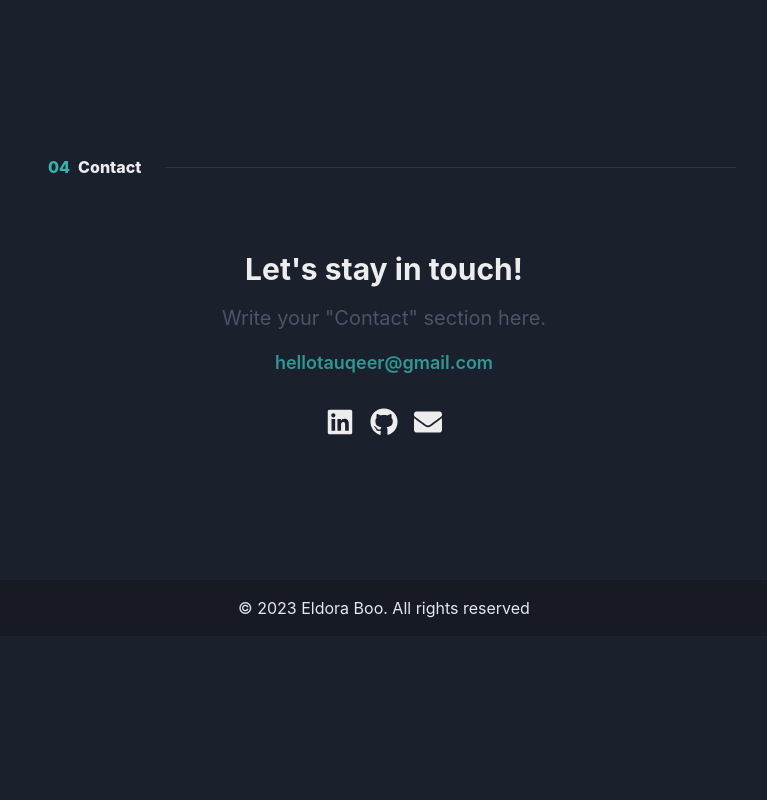
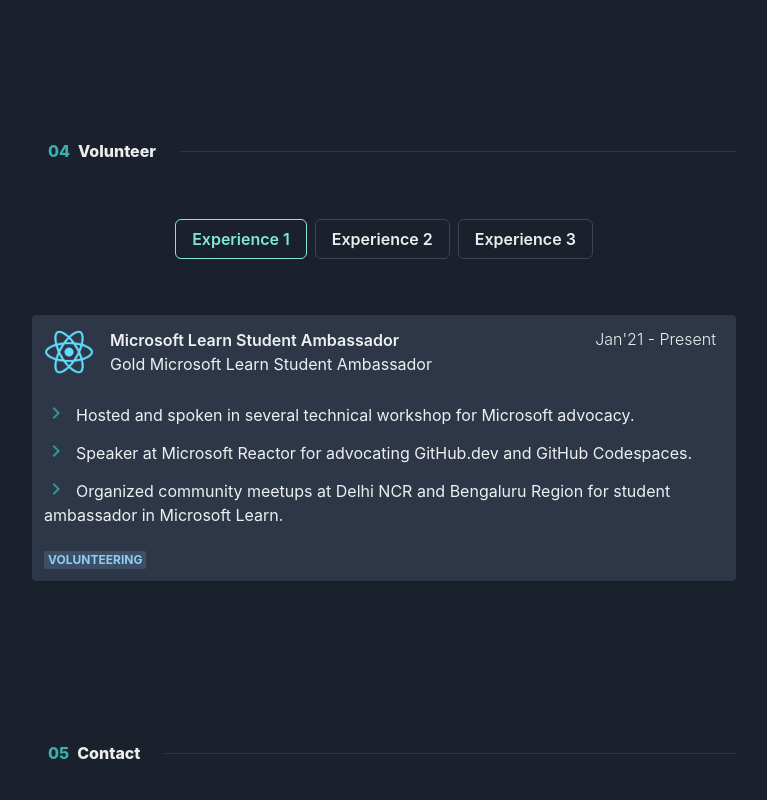
Before and after one commit to TauqeerAhmad5201/Portfolio, a React (Create React App) app: page / in a window 1280 px wide. Shown: the part 3700-4500 px from the top of the page, without its empty margins (256-1023 px from the left). Before the commit the page ends 4336 px from the top, so only its background shows below. Built offline with nearby package versions, Linux system fonts and the light colour scheme.

Commit message:
added volunteer array

```diff
--- a/src/App.js
+++ b/src/App.js
@@ -7,6 +7,7 @@
 import Projects from './components/Projects';
 import Contact from './components/Contact';
 import Footer from './components/Footer';
+import Volunteer from './components/Volunteer'
 
 function App() {
   // Available Colours:
@@ -22,6 +23,7 @@
       <About color={color} />
       <Experience color={color} />
       <Projects color={color} />
+      <Volunteer color={color}/>
       <Contact color={color} />
       <Footer />
     </>
--- a/src/components/Contact.js
+++ b/src/components/Contact.js
@@ -34,7 +34,7 @@
           <Stack align="center" direction="row" p={4}>
             <HStack mx={4}>
               <Text color={`${color}.400`} fontWeight={800}>
-                04
+                05
               </Text>
               <Text fontWeight={800}>Contact</Text>
             </HStack>
--- a/src/components/VolunteerArray.js
+++ b/src/components/VolunteerArray.js
@@ -52,7 +52,7 @@
   const [experience, setExperience] = useState([]);
 
   useEffect(() => {
-    fetch("/content/Experience.md")
+    fetch("/content/Volunteer.md")
       .then((response) => {
         if (!response.ok) {
           throw new Error("Failed to fetch markdown content");
```
